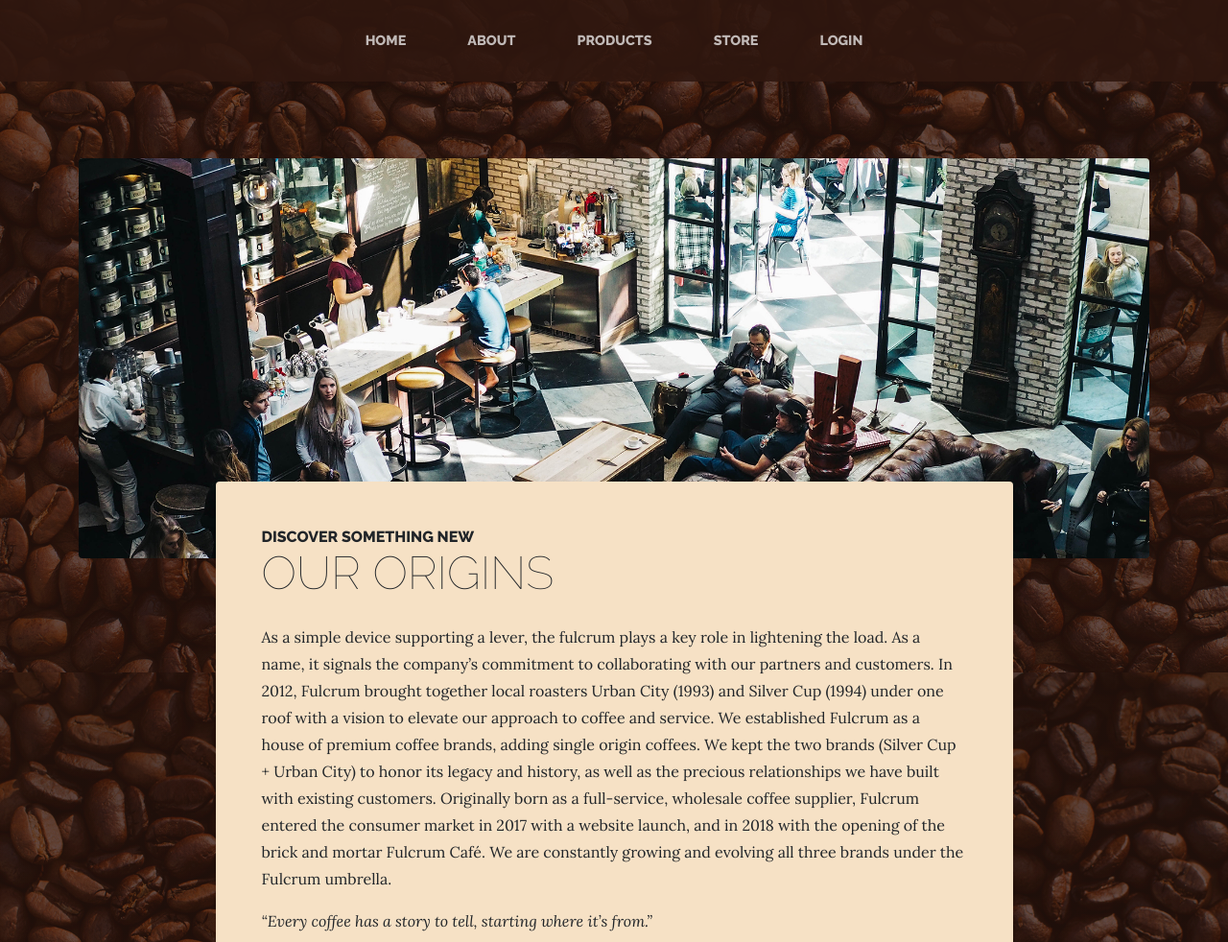
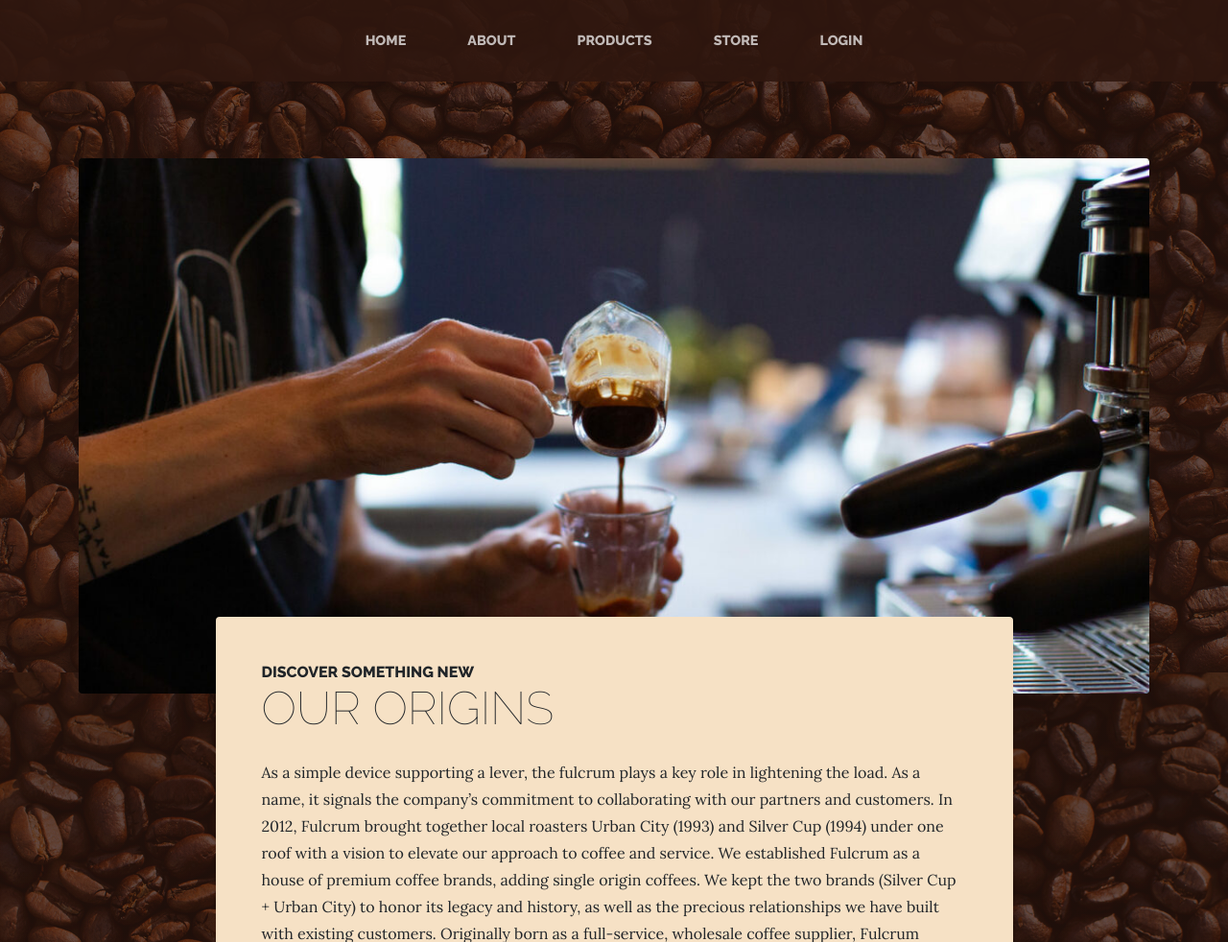
Before and after one commit to karenmayfelipe/webapp-frontend-final, a Laravel app: page /about in a window 1280 px wide. Shown: the part 275-1257 px from the top of the page at 96% size. Run offline with Laravel 9, Linux system fonts and the light colour scheme; some libraries are stand-ins or nearby versions.

Commit message:
save other changes

```diff
--- a/resources/views/about.blade.php
+++ b/resources/views/about.blade.php
@@ -40,7 +40,7 @@
         </nav>
         <section class="page-section about-heading">
             <div class="container">
-                <img class="img-fluid rounded about-heading-img mb-3 mb-lg-0" src="assets/img/about.jpg" alt="..." />
+                <img class="img-fluid rounded about-heading-img mb-3 mb-lg-0" src="assets/img/2U4A8865-1-scaled-e1601588055180-1200x600.jpg" alt="..." />
                 <div class="about-heading-content">
                     <div class="row">
                         <div class="col-xl-9 col-lg-10 mx-auto">
--- a/resources/views/homepage.blade.php
+++ b/resources/views/homepage.blade.php
@@ -41,7 +41,7 @@
         <section class="page-section clearfix">
             <div class="container">
                 <div class="intro">
-                    <img class="intro-img img-fluid mb-3 mb-lg-0 rounded" src="assets/img/intro.jpg" alt="..." />
+                    <img class="intro-img img-fluid mb-3 mb-lg-0 rounded" src="assets/img/coffee-cup.webp" alt="..." />
                     <div class="intro-text left-0 text-center bg-faded p-5 rounded">
                         <h2 class="section-heading mb-4">
                             <span class="section-heading-upper">Fresh Coffee</span>
--- a/resources/views/store.blade.php
+++ b/resources/views/store.blade.php
@@ -96,7 +96,7 @@
         </section>
         <section class="page-section about-heading">
             <div class="container">
-                <img class="img-fluid rounded about-heading-img mb-3 mb-lg-0" src="assets/img/about.jpg" alt="..." />
+                <img class="img-fluid rounded about-heading-img mb-3 mb-lg-0" src="assets/img/f1.png" alt="..." />
                 <div class="about-heading-content">
                     <div class="row">
                         <div class="col-xl-9 col-lg-10 mx-auto">
```
Also changed, not shown: public/assets/img/2U4A8865-1-scaled-e1601588055180-1200x600.jpg (added), public/assets/img/coffee-cup.webp (added), public/assets/img/f1.png (added), public/assets/img/images.jpg (added), public/assets/img/images1.jpg (added), public/assets/img/index.jpg (added), public/assets/img/index.png (added).
